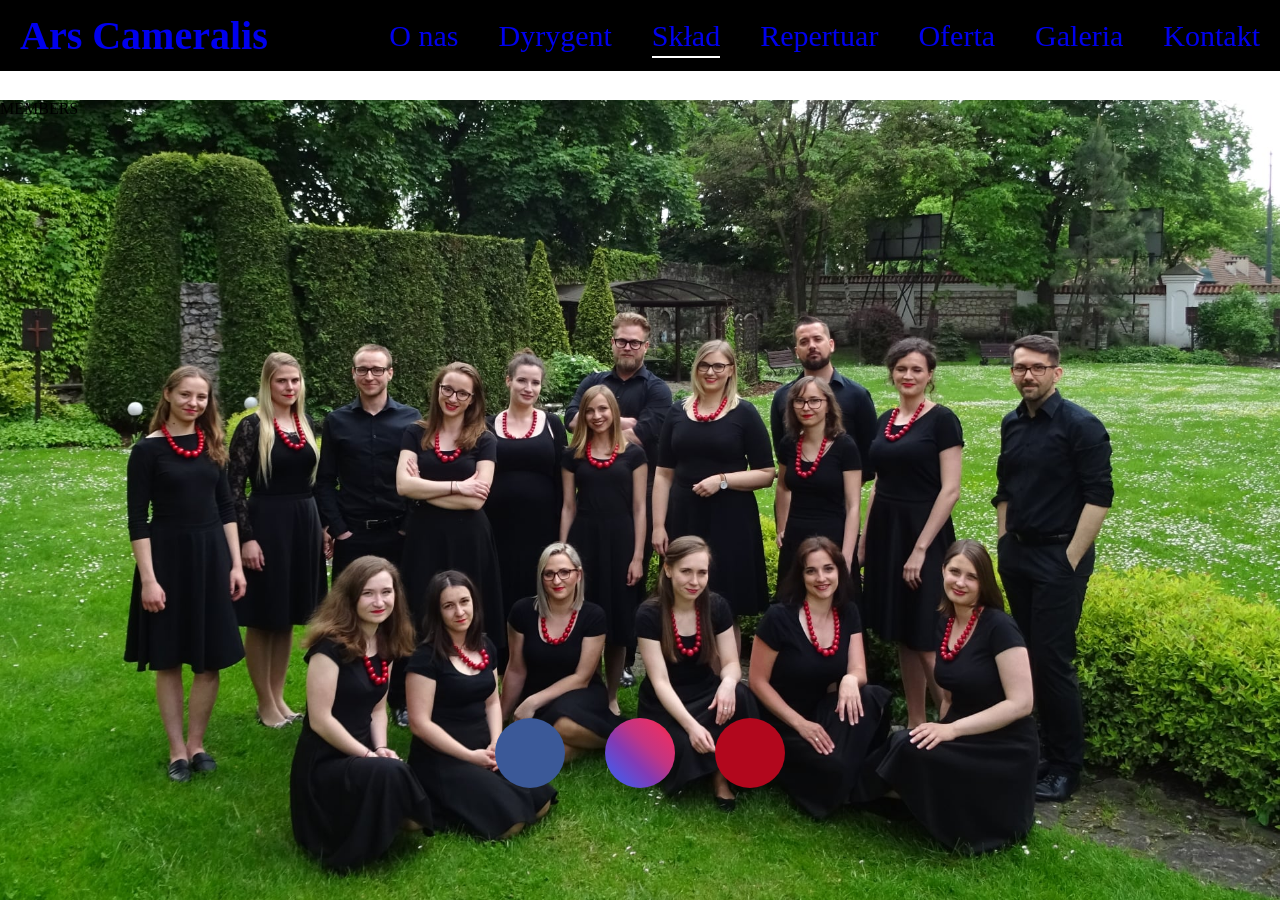
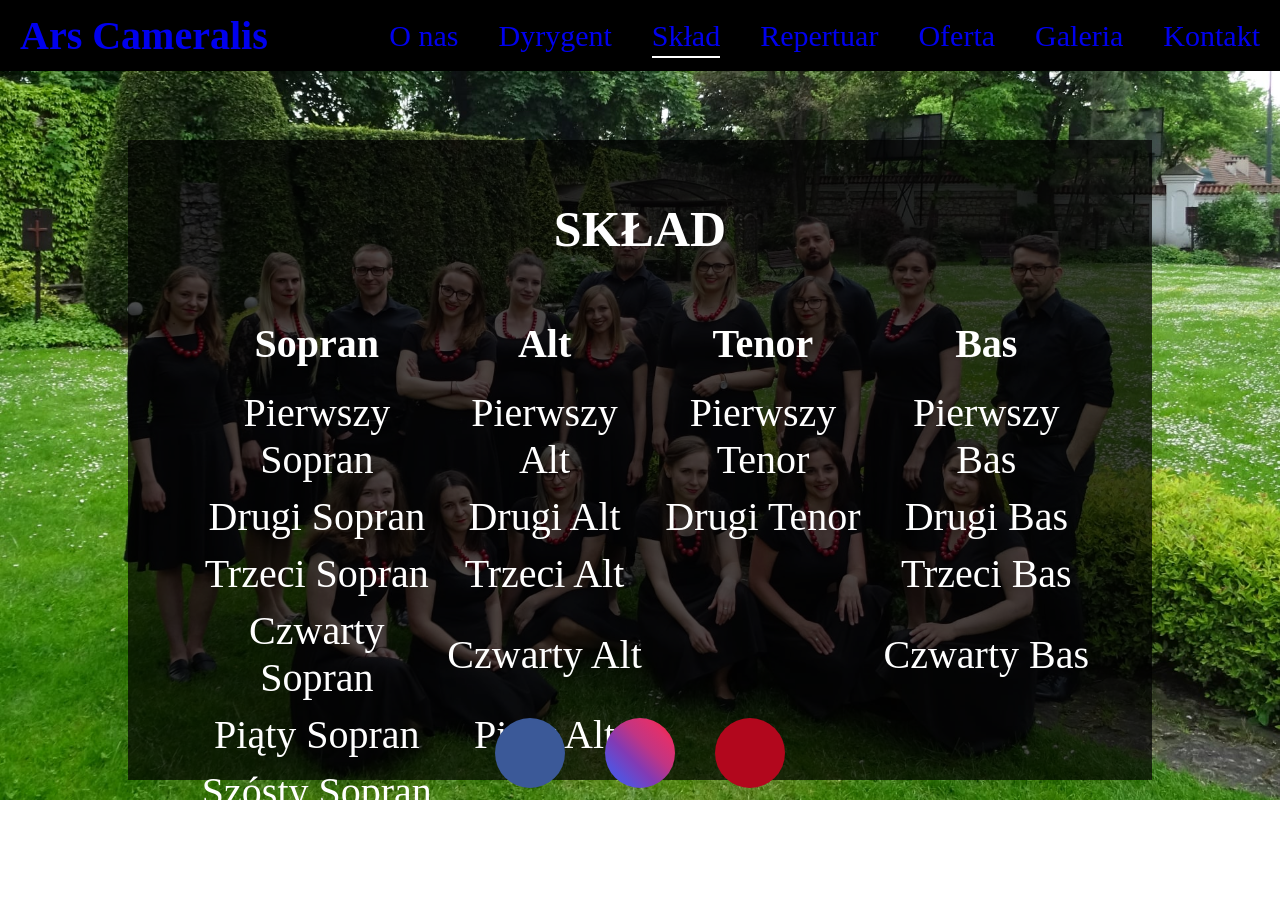
Before and after one commit to piotr-rajtar/ars-cameralis, a Vue app: page /members in a window 1280 px wide. After the commit the page ends 817 px from the top, so only its background shows below. Built offline with nearby package versions, Linux system fonts and the light colour scheme; some icons are missing.

Commit message:
Add Members view

```diff
--- a/src/components/about/About.vue
+++ b/src/components/about/About.vue
@@ -48,6 +48,11 @@ export default class About extends Vue {
 .header {
   text-align: center;
   font-size: $font-size-title;
+  margin-bottom: 15 * $spacing-unit;
+
+  @include screen-medium {
+    margin-bottom: 5 * $spacing-unit;
+  }
 }
 
 .paragraph {
--- a/src/components/homepage/Homepage.vue
+++ b/src/components/homepage/Homepage.vue
@@ -34,7 +34,7 @@ $mobile-overlay: rgba(0, 0, 0, 0.4);
 
   @include screen-medium {
     bottom: 38%;
-    font-size: $font-size-title-mobile;
+    font-size: $font-size-title-medium;
     padding: 2 * $spacing-unit 3 * $spacing-unit;
     background: $mobile-overlay;
   }
--- a/src/components/members/Members.vue
+++ b/src/components/members/Members.vue
@@ -1,22 +1,123 @@
 <template>
   <div :class="style.container">
-    <span>MEMBERS</span>
+    <div :class="style.members">
+      <h1 :class="style.header">SKŁAD</h1>
+      <table :class="style.table">
+        <thead>
+          <tr>
+            <th :class="style.tableHeader">Sopran</th>
+            <th :class="style.tableHeader">Alt</th>
+            <th :class="style.tableHeader">Tenor</th>
+            <th :class="style.tableHeader">Bas</th>
+          </tr>
+        </thead>
+        <tbody>
+          <tr v-for="(member, index) in membersData" :key="index">
+            <td :class="style.tableCell">
+              {{ member.sopran.name ? member.sopran.name : null }}
+            </td>
+            <td :class="style.tableCell">
+              {{ member.alt.name ? member.alt.name : null }}
+            </td>
+            <td :class="style.tableCell">
+              {{ member.tenor.name ? member.tenor.name : null }}
+            </td>
+            <td :class="style.tableCell">
+              {{ member.bas.name ? member.bas.name : null }}
+            </td>
+          </tr>
+        </tbody>
+      </table>
+    </div>
   </div>
 </template>
 
 <script lang="ts">
 import { Component, Vue } from 'vue-property-decorator';
+import {
+  altMembers,
+  bassMembers,
+  sopranoMembers,
+  tenorMembers,
+} from './membersData';
+import { Member, VoiceTableRow } from '../../typings';
+import { maxMembersLength } from '../../utils';
 
 @Component({})
-export default class Members extends Vue {}
+export default class Members extends Vue {
+  altMembers: Member[] = altMembers;
+  bassMembers: Member[] = bassMembers;
+  sopranoMembers: Member[] = sopranoMembers;
+  tenorMembers: Member[] = tenorMembers;
+
+  membersData: Array<VoiceTableRow> = [];
+
+  created(): void {
+    const maxLength = maxMembersLength(
+      this.altMembers,
+      this.bassMembers,
+      this.sopranoMembers,
+      this.tenorMembers
+    );
+
+    for (let i = 0; i < maxLength; i++) {
+      this.membersData.push({
+        sopran: this.sopranoMembers[i] ?? '',
+        alt: this.altMembers[i] ?? '',
+        tenor: this.tenorMembers[i] ?? '',
+        bas: this.bassMembers[i] ?? '',
+      });
+    }
+  }
+}
 </script>
 
 <style lang="scss" module="style">
 @import '../../scss/variables.scss';
 @import '../../scss/mixins.scss';
+@import '../../scss/media.scss';
 
 .container {
-  margin-top: 100px;
-  //background-image: url("paper.gif");
+  @include flex-centered;
+}
+
+.members {
+  margin-top: 35 * $spacing-unit;
+  padding: 15 * $spacing-unit;
+  width: 80%;
+  max-height: 80vh;
+  background: $overlay;
+  color: $secondary-color;
+  display: flex;
+  flex-direction: column;
+
+  @include screen-medium {
+    padding: 5 * $spacing-unit;
+    max-height: 70vh;
+    overflow-y: scroll;
+  }
+}
+
+.header {
+  text-align: center;
+  font-size: $font-size-title;
+  margin-bottom: 15 * $spacing-unit;
+
+  @include screen-medium {
+    margin-bottom: 5 * $spacing-unit;
+  }
+}
+
+.table {
+  font-size: $font-size-title-medium;
+  text-align: center;
+}
+
+.tableHeader {
+  padding-bottom: 3 * $spacing-unit;
+}
+
+.tableCell {
+  padding-top: 2 * $spacing-unit;
 }
 </style>
--- /dev/null
+++ b/src/components/members/membersData.ts
@@ -0,0 +1,64 @@
+import { Member } from '../../typings';
+
+export const altMembers: Member[] = [
+  {
+    name: 'Pierwszy Alt',
+  },
+  {
+    name: 'Drugi Alt',
+  },
+  {
+    name: 'Trzeci Alt',
+  },
+  {
+    name: 'Czwarty Alt',
+  },
+  {
+    name: 'Piąty Alt',
+  },
+];
+
+export const bassMembers: Member[] = [
+  {
+    name: 'Pierwszy Bas',
+  },
+  {
+    name: 'Drugi Bas',
+  },
+  {
+    name: 'Trzeci Bas',
+  },
+  {
+    name: 'Czwarty Bas',
+  },
+];
+
+export const sopranoMembers: Member[] = [
+  {
+    name: 'Pierwszy Sopran',
+  },
+  {
+    name: 'Drugi Sopran',
+  },
+  {
+    name: 'Trzeci Sopran',
+  },
+  {
+    name: 'Czwarty Sopran',
+  },
+  {
+    name: 'Piąty Sopran',
+  },
+  {
+    name: 'Szósty Sopran',
+  },
+];
+
+export const tenorMembers: Member[] = [
+  {
+    name: 'Pierwszy Tenor',
+  },
+  {
+    name: 'Drugi Tenor',
+  },
+];
--- a/src/scss/variables.scss
+++ b/src/scss/variables.scss
@@ -11,5 +11,5 @@ $overlay: rgba(0, 0, 0, 0.7);
 
 /* FONTS */
 $font-size-title: 50px;
-$font-size-title-mobile: 40px;
+$font-size-title-medium: 40px;
 $font-size-paragraph: 20px;
--- /dev/null
+++ b/src/utils.ts
@@ -0,0 +1,11 @@
+import { Member } from './typings';
+
+export function maxMembersLength(...args: Array<Member[]>): number {
+  let maxLength = args[0].length;
+  for (const arg of args) {
+    if (arg.length > maxLength) {
+      maxLength = arg.length;
+    }
+  }
+  return maxLength;
+}
```
Also changed, not shown: src/typings.ts (+8 -1 lines).
